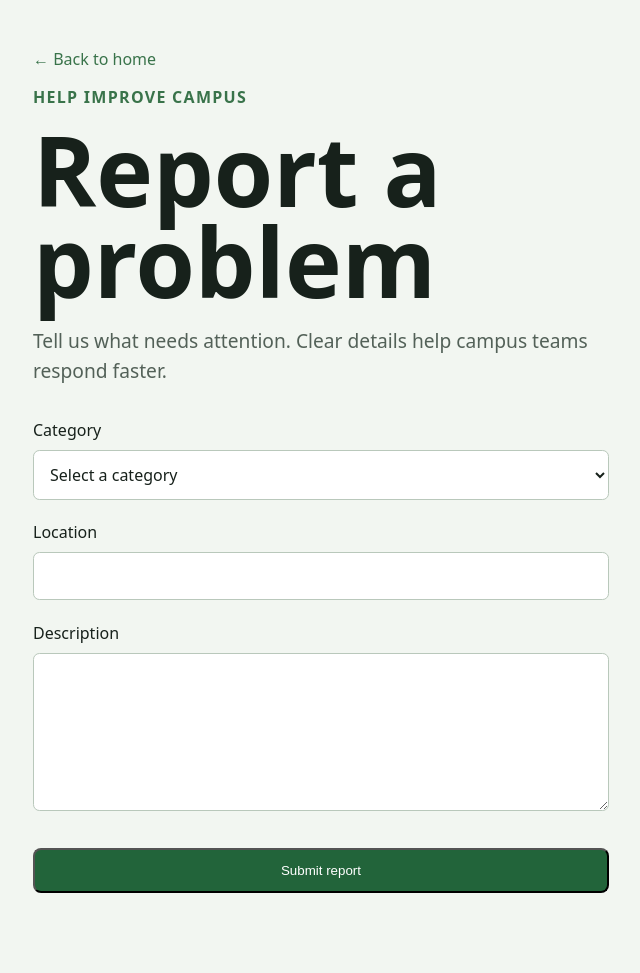
After one commit to yrtripathi24/FixMyCampus, a Flask app: page /report in a window 1280 px wide. The commit adds this page. Shown: the whole page, without its empty margins (319-959 px from the left). Run offline with Flask 3, Linux system fonts and the light colour scheme.

Commit message:
Checkpoint 2 is complete

```diff
--- a/app/routes/main.py
+++ b/app/routes/main.py
@@ -1,4 +1,6 @@
-from flask import Blueprint, render_template
+from flask import Blueprint, render_template, request
+
+from app.services.report_service import CATEGORIES, submit_report, validate_report
 
 
 main_bp = Blueprint("main", __name__)
@@ -7,3 +9,28 @@ main_bp = Blueprint("main", __name__)
 @main_bp.get("/")
 def home():
     return render_template("home.html")
+
+
+@main_bp.route("/report", methods=["GET", "POST"])
+def report():
+    form_data = {"category": "", "location": "", "description": ""}
+    errors = {}
+
+    if request.method == "POST":
+        form_data, errors = validate_report(
+            request.form.get("category", ""),
+            request.form.get("location", ""),
+            request.form.get("description", ""),
+        )
+        if not errors:
+            incident, report = submit_report(**form_data)
+            return render_template(
+                "report_confirmation.html", incident=incident, report=report
+            )
+
+    return render_template(
+        "report.html",
+        categories=CATEGORIES,
+        form_data=form_data,
+        errors=errors,
+    )
--- /dev/null
+++ b/app/services/report_service.py
@@ -0,0 +1,41 @@
+from app.repositories.incidents import create_incident
+from app.repositories.reports import create_report
+
+
+CATEGORIES = (
+    "Electrical",
+    "Plumbing",
+    "Cleanliness",
+    "Furniture",
+    "Infrastructure",
+    "Other",
+)
+MAX_LOCATION_LENGTH = 120
+MAX_DESCRIPTION_LENGTH = 1000
+
+
+def validate_report(category, location, description):
+    category = category.strip()
+    location = location.strip()
+    description = description.strip()
+    errors = {}
+
+    if category not in CATEGORIES:
+        errors["category"] = "Choose a valid category."
+    if not location:
+        errors["location"] = "Location is required."
+    elif len(location) > MAX_LOCATION_LENGTH:
+        errors["location"] = "Location must be 120 characters or fewer."
+    if not description:
+        errors["description"] = "Description is required."
+    elif len(description) > MAX_DESCRIPTION_LENGTH:
+        errors["description"] = "Description must be 1000 characters or fewer."
+
+    return {"category": category, "location": location, "description": description}, errors
+
+
+def submit_report(category, location, description):
+    title = description.split(".", 1)[0][:120]
+    incident = create_incident(title, category, location)
+    report = create_report(description, category, location, incident.id)
+    return incident, report
--- a/app/static/css/style.css
+++ b/app/static/css/style.css
@@ -51,3 +51,56 @@ h1 {
 .button:focus-visible {
     background: #17472a;
 }
+
+.page-shell {
+    box-sizing: border-box;
+    max-width: 40rem;
+    margin: auto;
+    padding: 3rem 2rem 5rem;
+}
+
+.back-link {
+    color: #39734a;
+    text-decoration: none;
+}
+
+.report-form {
+    display: grid;
+    gap: 0.55rem;
+    max-width: 38rem;
+    margin-top: 2rem;
+}
+
+input,
+select,
+textarea {
+    box-sizing: border-box;
+    width: 100%;
+    margin-bottom: 0.8rem;
+    padding: 0.75rem;
+    border: 1px solid #b9c8bb;
+    border-radius: 0.4rem;
+    color: inherit;
+    background: white;
+    font: inherit;
+}
+
+textarea {
+    resize: vertical;
+}
+
+.field-error {
+    margin: -0.65rem 0 0.35rem;
+    color: #a12e2e;
+}
+
+.confirmation {
+    max-width: 42rem;
+}
+
+.summary-card {
+    margin: 2rem 0 1rem;
+    padding: 1rem 1.25rem;
+    border-left: 4px solid #39734a;
+    background: white;
+}
--- a/app/templates/home.html
+++ b/app/templates/home.html
@@ -11,7 +11,7 @@
         <p class="eyebrow">Campus care, made visible</p>
         <h1>FixMyCampus</h1>
         <p class="intro">Report problems around campus and help turn repeated complaints into clear, actionable incidents.</p>
-        <a class="button" href="#report">Report a problem</a>
+        <a class="button" href="{{ url_for('main.report') }}">Report a problem</a>
     </main>
     <script src="{{ url_for('static', filename='js/main.js') }}"></script>
 </body>
--- /dev/null
+++ b/app/templates/report.html
@@ -0,0 +1,38 @@
+<!doctype html>
+<html lang="en">
+<head>
+    <meta charset="utf-8">
+    <meta name="viewport" content="width=device-width, initial-scale=1">
+    <title>Report a problem - FixMyCampus</title>
+    <link rel="stylesheet" href="{{ url_for('static', filename='css/style.css') }}">
+</head>
+<body>
+    <main class="page-shell">
+        <a class="back-link" href="{{ url_for('main.home') }}">← Back to home</a>
+        <p class="eyebrow">Help improve campus</p>
+        <h1>Report a problem</h1>
+        <p class="intro">Tell us what needs attention. Clear details help campus teams respond faster.</p>
+
+        <form class="report-form" method="post">
+            <label for="category">Category</label>
+            <select id="category" name="category" required>
+                <option value="">Select a category</option>
+                {% for category in categories %}
+                    <option value="{{ category }}" {% if form_data.category == category %}selected{% endif %}>{{ category }}</option>
+                {% endfor %}
+            </select>
+            {% if errors.category %}<p class="field-error">{{ errors.category }}</p>{% endif %}
+
+            <label for="location">Location</label>
+            <input id="location" name="location" value="{{ form_data.location }}" maxlength="120" required>
+            {% if errors.location %}<p class="field-error">{{ errors.location }}</p>{% endif %}
+
+            <label for="description">Description</label>
+            <textarea id="description" name="description" rows="6" maxlength="1000" required>{{ form_data.description }}</textarea>
+            {% if errors.description %}<p class="field-error">{{ errors.description }}</p>{% endif %}
+
+            <button class="button" type="submit">Submit report</button>
+        </form>
+    </main>
+</body>
+</html>
```
Also changed, not shown: app/templates/report_confirmation.html (added, +22 -0 lines), tests/test_reporting.py (added, +51 -0 lines), app/services/__init__.py (added).
